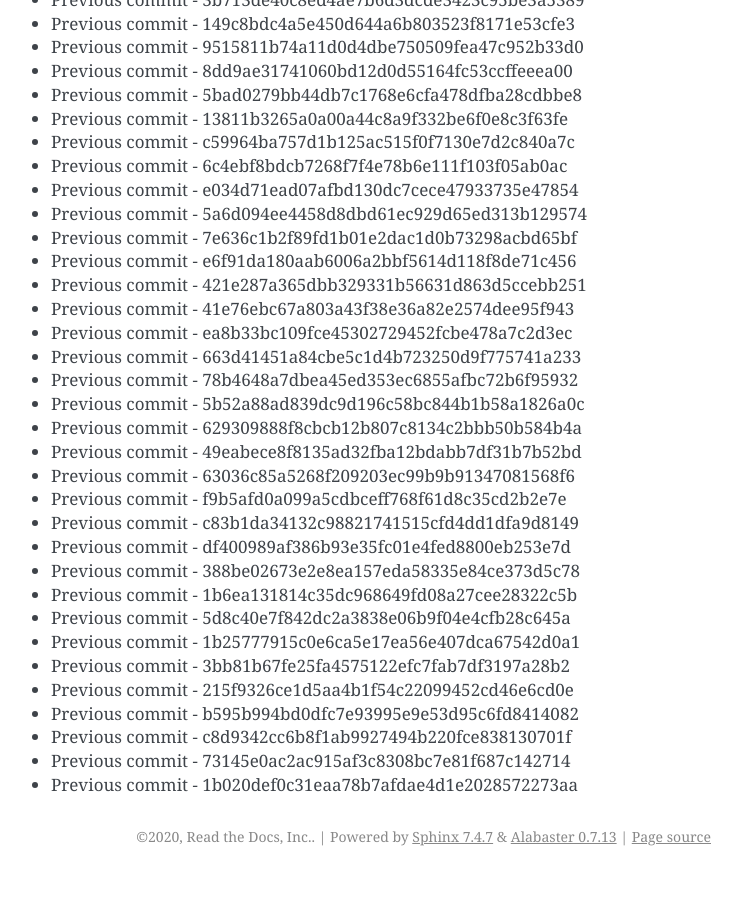
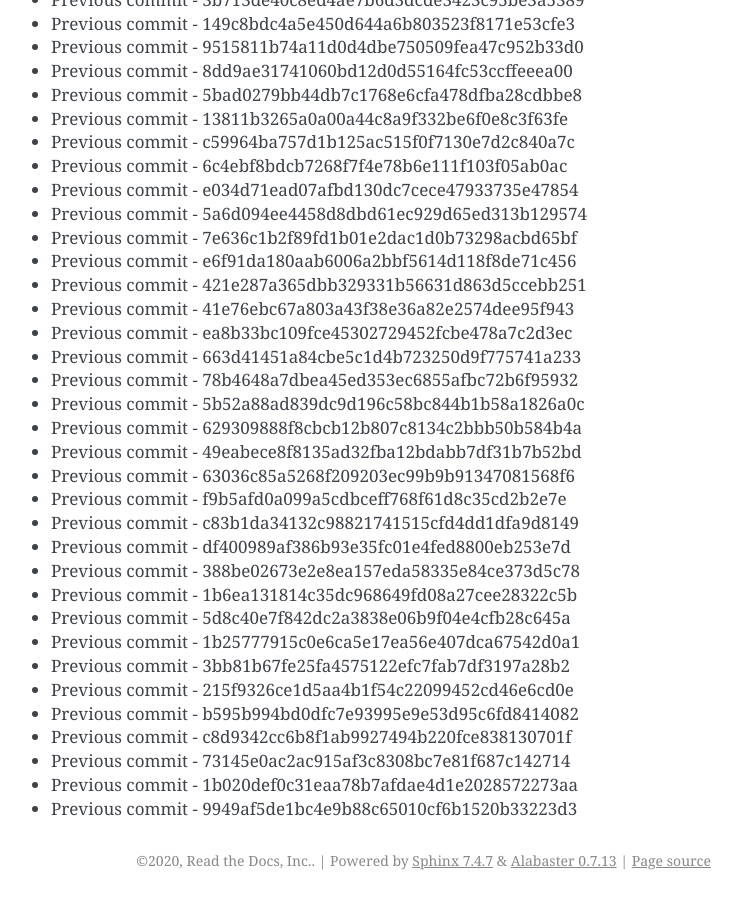
Before and after one commit to readthedocs/rtd-git-stresstest, a Sphinx documentation site: the page built from docs/updates.rst, in a window 1280 px wide and 900 px high, scrolled down 43514 px. Shown: the whole window, without its empty margins (399-1141 px from the left). Built offline with Sphinx 7.4.7, drawn with Linux system fonts in a browser that asks for light colours; before the commit the page ends 44390 px from its top, so only the background shows below that.

Commit message:
Generating commit from previous: 9949af5de1bc4e9b88c65010cf6b1520b33223d3

```diff
--- a/docs/updates.rst
+++ b/docs/updates.rst
@@ -1860,3 +1860,4 @@ It can be tested for any performance characteristics.
 * Previous commit - c8d9342cc6b8f1ab9927494b220fce838130701f
 * Previous commit - 73145e0ac2ac915af3c8308bc7e81f687c142714
 * Previous commit - 1b020def0c31eaa78b7afdae4d1e2028572273aa
+* Previous commit - 9949af5de1bc4e9b88c65010cf6b1520b33223d3
```
